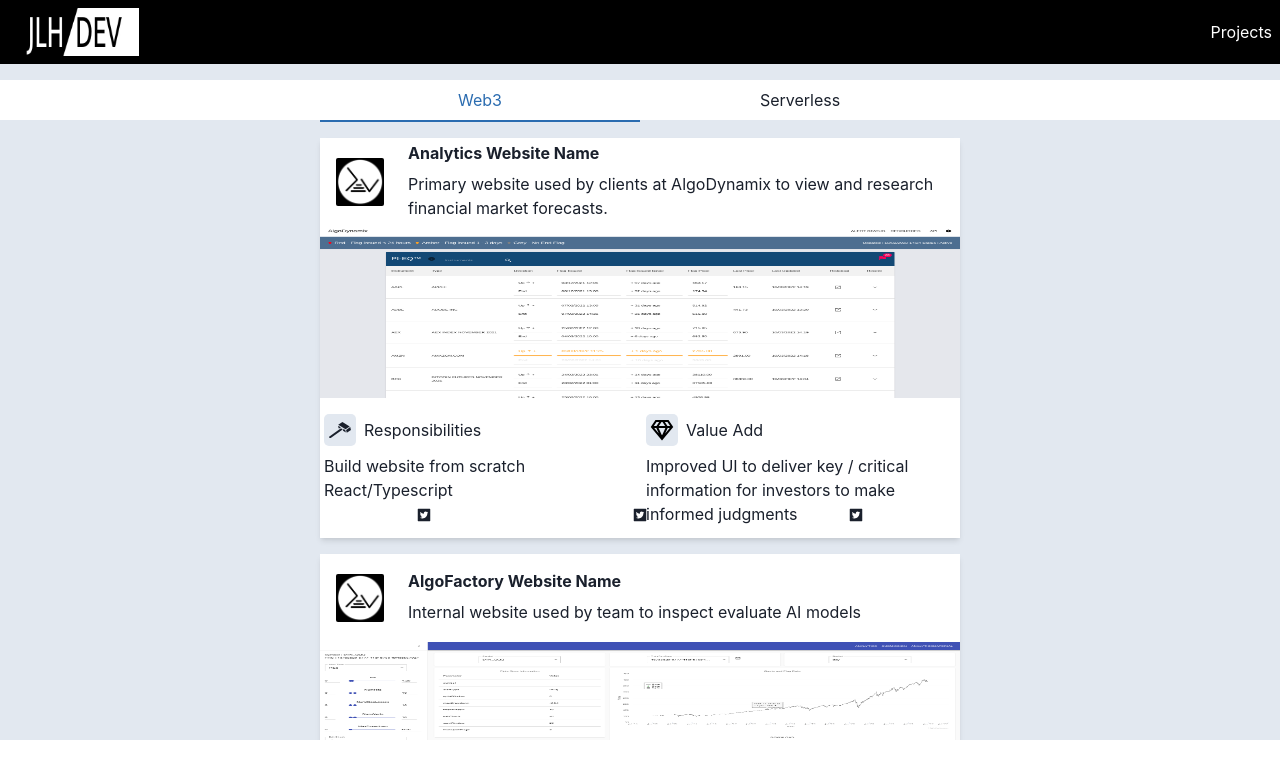
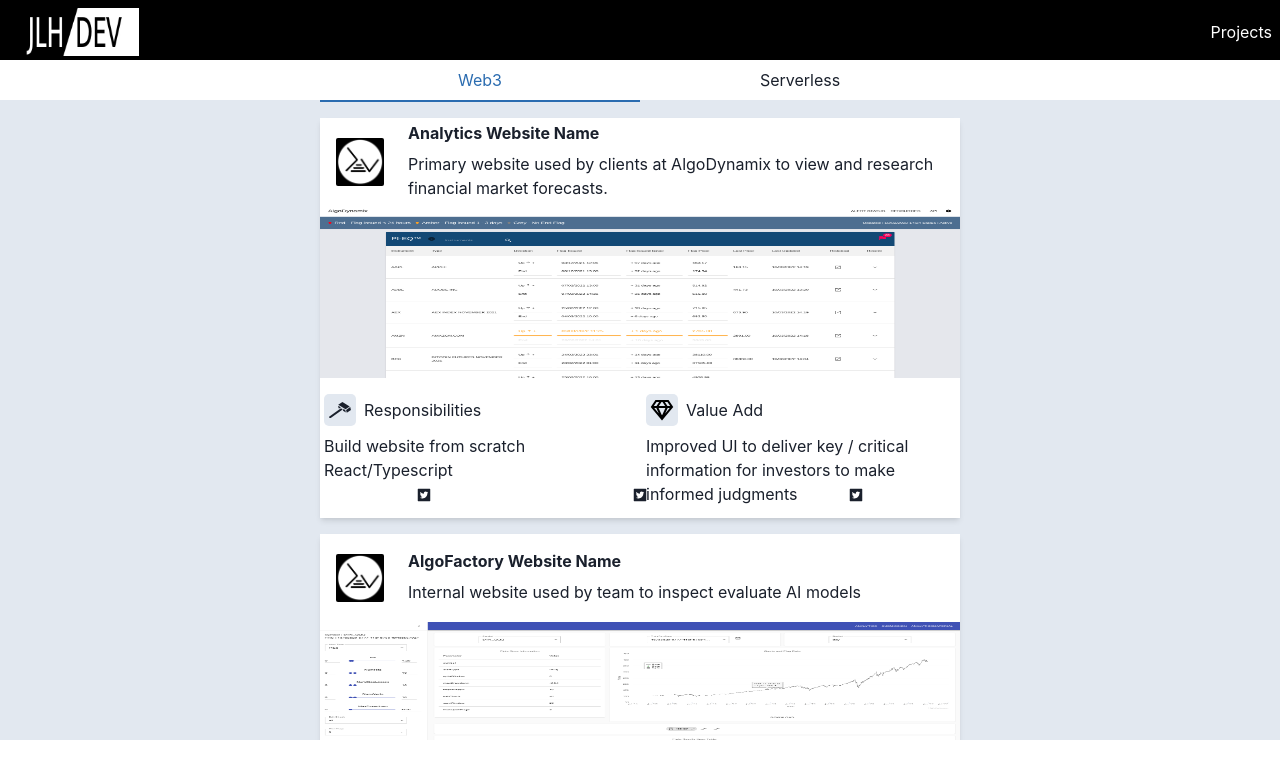
Before and after one commit to hughesjl1/portfolio, a Next.js app: page / in a window 1280 px wide. Shown: the top 778 px of the page. Built offline with nearby package versions, Linux system fonts and the light colour scheme.

Commit message:
remove negative margin to avoid overlap

```diff
--- a/pages/components/ProjectCardMobile.tsx
+++ b/pages/components/ProjectCardMobile.tsx
@@ -91,7 +91,7 @@ const ProjectCardGridMobile = () => {
 
 
     return (
-        <Box flex={1} mx={{ 'sm': '0%' }} pt={"8rem"} pb={'25rem'} justifyContent={"center"} width={{ 'sm': '100%' }} backgroundColor={"gray.200"} height={"100%"} minHeight={'100vh'}>
+        <Box  mx={{ 'sm': '0%' }} pt={"7.5vh"} pb={'25rem'} justifyContent={"center"} width={{ 'sm': '100%' }} backgroundColor={"gray.200"} height={"100%"} minHeight={'100vh'}>
             <Tabs isFitted position={'fixed'} mb={'2rem'} width={'100%'} height={'100%'}>
                 <TabList bg={'white'} px={{'sm' : '0px','md' : '25vw'}}>
                     <Tab>Web3</Tab>
--- a/pages/index.tsx
+++ b/pages/index.tsx
@@ -17,7 +17,7 @@ const Home: NextPage = () => {
   const [isNotMobile] = useMediaQuery('(min-width: 700px)');
 
   return (
-    <Box bg={"gray.200"} mt={'-3rem'}>
+    <Box bg={"gray.200"}>
       <Flex
         backgroundColor={'black'}
         minHeight={'7.5vh'}
@@ -40,6 +40,29 @@ const Home: NextPage = () => {
 
 
       </Flex>
+      {/* <Box
+        backgroundColor={'black'}
+        minHeight={'7.5vh'}
+        position={"fixed"}
+        top={"0px"}
+        width={"100%"}
+        padding={'0.5rem'}
+        alignItems={'center'}
+        justifyContent={'space-between'}
+        display={'inline-block'}
+      >
+        <Image
+          height={"3rem"}
+          objectFit='cover'
+          src={'/jlhdev.jpg'}
+          alt='Logo JLHDEV'
+        />
+        <Flex>
+          <Text color={'white'}>Projects</Text>
+        </Flex>
+
+
+      </Box> */}
       {isNotMobile ? <DynamicProjectCardMobile /> : <DynamicProjectCardMobile />}
 
 
```
